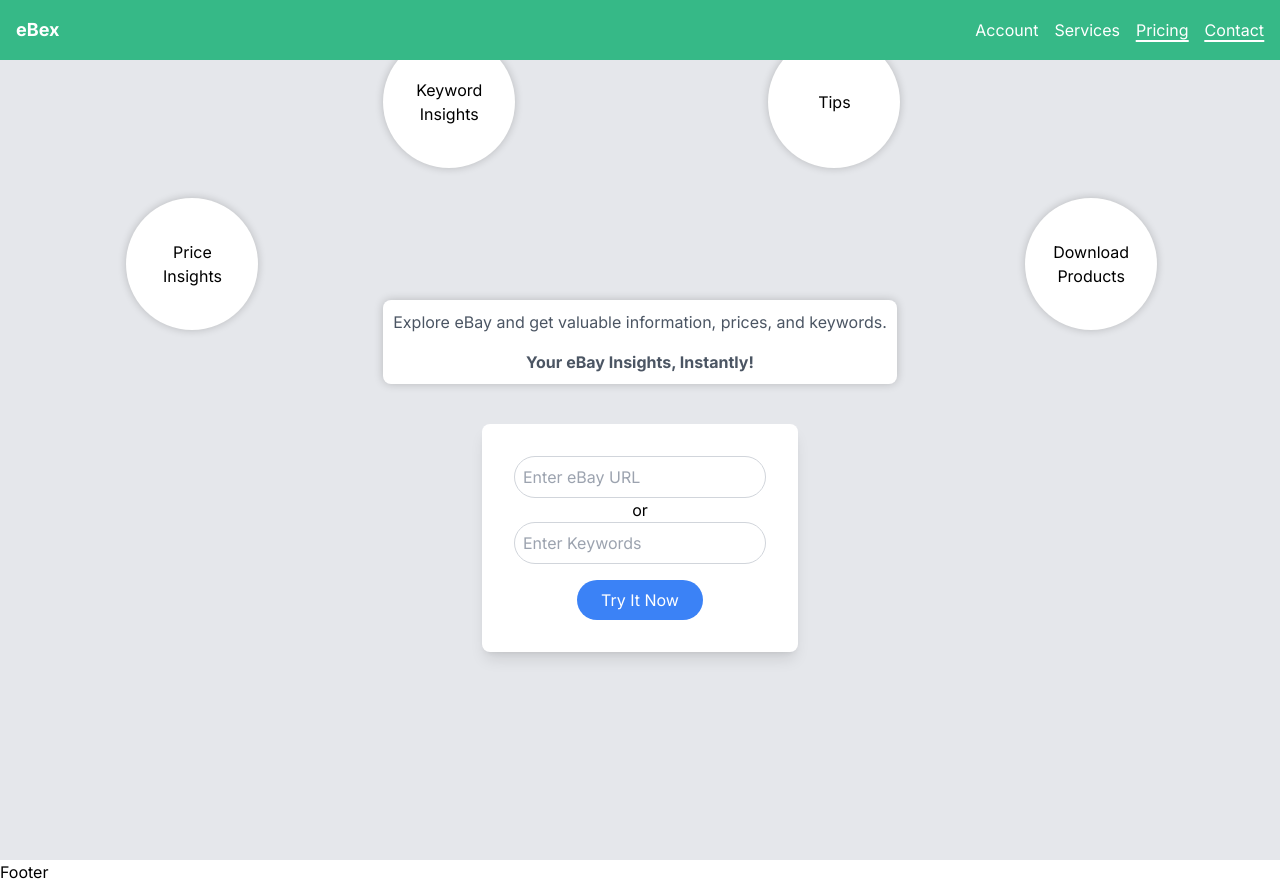
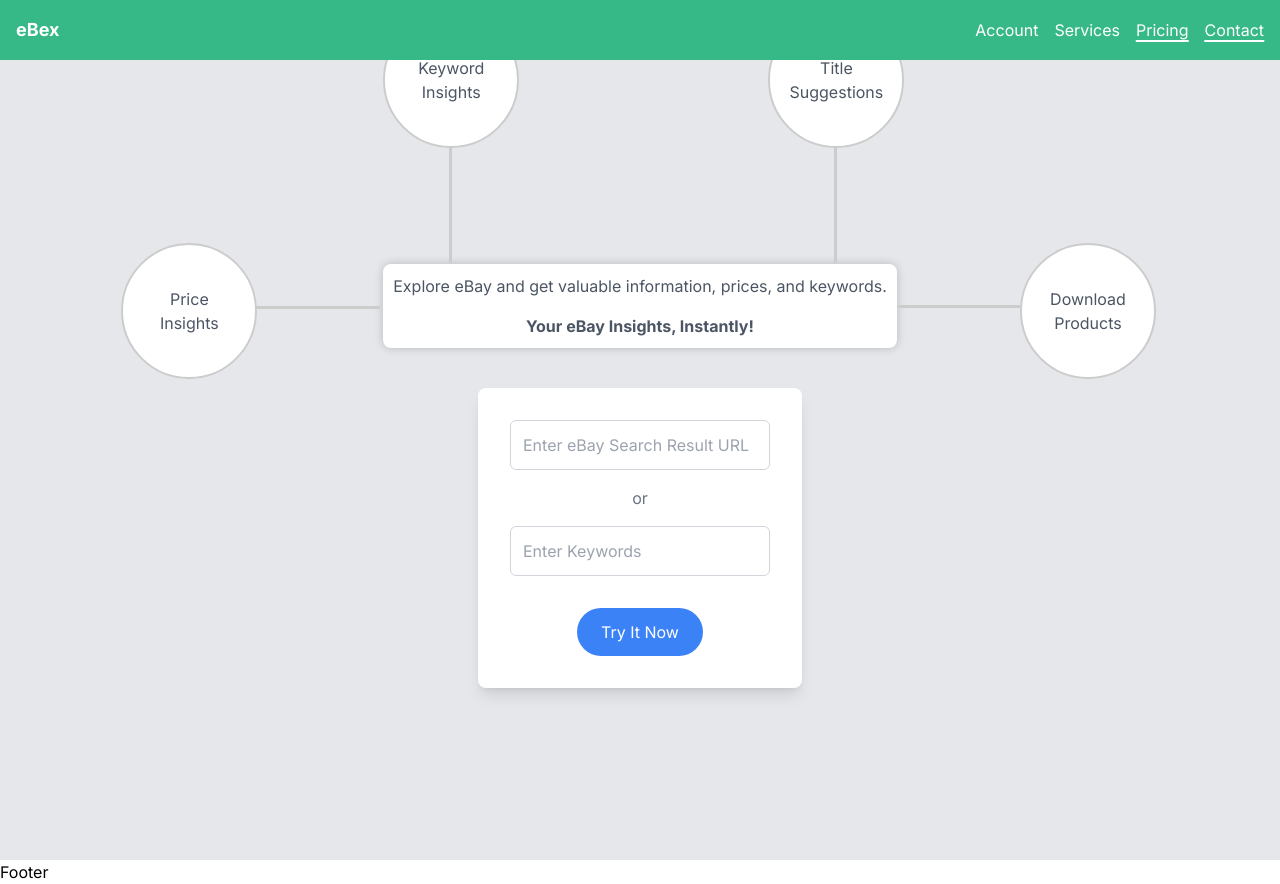
Before and after one commit to koribot/ebex-scraper-web, a Next.js app: page / in a window 1280 px wide. Built offline with nearby package versions, Linux system fonts and the light colour scheme.

Commit message:
:wrench: added/edited HomePageBody

```diff
--- a/app/globals.css
+++ b/app/globals.css
@@ -13,10 +13,64 @@
 }
 
 .branchDiv {
-  position: absolute;
+  /* position: absolute;
   background-color: #ffffff;
   padding: 50px;
   border-radius: 50%;
   box-shadow: 0 0 8px rgba(0, 0, 0, 0.2);
+  text-align: center; */
+  background: #ffffff;
+  padding: 50px;
   text-align: center;
+  border-radius: 50%;
+  border: 2px solid #ccc;
+  position: absolute;
 }
+
+.centerDiv div:nth-of-type(1):after {
+  z-index: 0;
+  content: "";
+  display: block;
+  border-left: 3px solid #ccc;
+  position: absolute;
+  height: 125px;
+  left: 193px;
+  top: 0;
+  transform: rotate(90deg);
+}
+
+.centerDiv div:nth-of-type(2):after {
+  z-index: 0;
+  content: "";
+  display: block;
+  border-left: 3px solid #ccc;
+  position: absolute;
+  height: 117px;
+  left: 64px;
+  top: 132px;
+  transform: rotate(180deg);
+}
+
+.centerDiv div:nth-of-type(3):after {
+  z-index: 0;
+  content: "";
+  display: block;
+  border-left: 3px solid #ccc;
+  position: absolute;
+  height: 117px;
+  left: 64px;
+  top: 132px;
+  transform: rotate(180deg);
+}
+
+.centerDiv div:nth-of-type(4):after {
+  z-index: 0;
+  content: "";
+  display: block;
+  border-left: 3px solid #ccc;
+  position: absolute;
+  height: 123px;
+  left: -65px;
+  top: 0;
+  transform: rotate(90deg);
+}
--- a/app/page.tsx
+++ b/app/page.tsx
@@ -1,5 +1,8 @@
+'use client'
+
 import Image from 'next/image'
 import HomePage from '../components/home/HomePage'
+import { observer } from 'mobx-react-lite';
 
 
 function Home() {
@@ -11,4 +14,4 @@ function Home() {
 }
 
 
-export default Home
+export default observer(Home)
--- a/components/home/HomePage.tsx
+++ b/components/home/HomePage.tsx
@@ -1,7 +1,10 @@
+'use client'
+
 import React from 'react'
 import Navbar from '../navbar/Navbar'
 import HomePageBody from './HomePageBody';
 import Footer from '../footer/Footer';
+import { observer } from 'mobx-react-lite';
 
 const HomePage = () => {
   return (
@@ -13,4 +16,4 @@ const HomePage = () => {
   )
 }
 
-export default HomePage
+export default observer(HomePage)
--- a/components/home/HomePageBody.tsx
+++ b/components/home/HomePageBody.tsx
@@ -2,26 +2,58 @@
 
 import React, { useEffect, useState } from 'react';
 import { observer } from 'mobx-react-lite';
+import { Formik, Field, Form, FormikHelpers } from 'formik';
+import { useStore } from '@/store/common/store';
 
-type IBranch = {
+interface IBranch {
   content: string;
   top: number | undefined;
   left: number | undefined;
 };
 
+interface FormValues {
+  ebayUrl: string;
+  keywords: string;
+}
+
+
 const Branches: IBranch[] = [
-  { content: 'Price Insights', top: -60, left: -50 },
-  { content: 'Keyword Insights', top: -200, left: 0 },
-  { content: 'Tips', top: -200, left: 75 },
-  { content: 'Download Products', top: -60, left: 125 },
+  { content: 'Price Insights', top: -25, left: -51 },
+  { content: 'Keyword Insights', top: -300, left: 0 },
+  { content: 'Title Suggestions', top: -300, left: 75 },
+  { content: 'Download Products', top: -25, left: 124 },
 ];
 
+
+
 const HomePageBody: React.FC = () => {
-  const [branches, setBranches] = useState<IBranch[]>(Branches);
+  const { HomePageStore } = useStore()
+  const {
+    ebaySearchKeyword,
+    ebayURL,
+    setEbaySearchKeywords,
+    setEbayURL
+  } = HomePageStore
+
+  const handleSubmit = (values: FormValues, { resetForm }: FormikHelpers<FormValues>) => {
+    if (values.keywords.length > 0 && values.ebayUrl.length > 0) {
+      alert("choose only")
+      return
+    }
+    if (values.keywords.length > 0) {
+      setEbaySearchKeywords(values.keywords)
+    } else {
+      setEbayURL(values.ebayUrl)
+    }
+
+    // Add your form submission logic her
+    resetForm(); // Reset the form after submission if needed
+  };
+
 
   return (
     <div className="flex flex-col gap-10 items-center justify-center h-screen bg-gray-200">
-      <div className='relative'>
+      <div>
         {/* Central div */}
         <div className="centerDiv mt-8 p-4 text-gray-600 text-center bg-white rounded-lg shadow-lg">
           <p className="mb-4">
@@ -29,10 +61,10 @@ const HomePageBody: React.FC = () => {
             and keywords.
           </p>
           <p className="font-bold">Your eBay Insights, Instantly!</p>
-        </div>
 
+          {ebaySearchKeyword}
           {/* Branch divs */}
-        {branches.map((branch: IBranch, index: number) => (
+          {Branches.map((branch: IBranch, index: number) => (
             <div
               key={index}
               className={`branchDiv`}
@@ -42,23 +74,35 @@ const HomePageBody: React.FC = () => {
             </div>
           ))}
         </div>
+      </div>
 
-      <div className="flex flex-col items-center bg-white p-8 rounded-lg shadow-lg">
-        <input
+
+      <Formik
+        initialValues={{ ebayUrl: '', keywords: '' }}
+        onSubmit={handleSubmit}
+      >
+        <Form className="flex flex-col items-center  bg-white p-8 rounded-lg shadow-lg">
+          <Field
             type="url"
-          placeholder="Enter eBay URL"
-          className="p-2 rounded-full border border-gray-300 focus:outline-none focus:ring focus:border-blue-300"
+            name="ebayUrl"
+            placeholder="Enter eBay Search Result URL"
+            className="p-3 mb-4 rounded-md border border-gray-300 focus:outline-none focus:ring focus:border-blue-300"
           />
-        or
-        <input
-          type="url"
+          <span className="text-gray-500">or</span>
+          <Field
+            type="text"
+            name="keywords"
             placeholder="Enter Keywords"
-          className="p-2 rounded-full border border-gray-300 focus:outline-none focus:ring focus:border-blue-300"
+            className="p-3 mt-4 mb-2 rounded-md border border-gray-300 focus:outline-none focus:ring focus:border-blue-300"
           />
-        <button className="mt-4 px-6 py-2 rounded-full bg-blue-500 text-white hover:bg-blue-700 focus:outline-none focus:ring focus:border-blue-300">
+          <button
+            type="submit"
+            className="mt-6 px-6 py-3 rounded-full bg-blue-500 text-white hover:bg-blue-700 focus:outline-none focus:ring focus:border-blue-300 transition duration-300"
+          >
             Try It Now
           </button>
-      </div>
+        </Form>
+      </Formik>
     </div>
   );
 };
--- /dev/null
+++ b/store/common/actions.ts
@@ -0,0 +1,9 @@
+import HomePageStore from "../data/homePage/store"
+
+interface Store {
+  HomePageStore: HomePageStore
+}
+
+export const store: Store = {
+  HomePageStore: new HomePageStore()
+}
--- /dev/null
+++ b/store/common/store.ts
@@ -0,0 +1,5 @@
+import { store } from "./actions";
+import { createContext, useContext } from "react";
+
+export const StoreContext = createContext(store);
+export const useStore = () => useContext(StoreContext);
--- /dev/null
+++ b/store/data/homePage/observable.ts
@@ -0,0 +1,14 @@
+import { makeObservable } from "mobx";
+import { makeSimpleAutoObservable } from './../../../utils/make_simple_auto_observable';
+
+
+export default class HomePageObservable {
+
+  ebayURL: string = ''
+  ebaySearchKeyword: string = ''
+
+
+  constructor() {
+    makeSimpleAutoObservable(this)
+  }
+}
--- /dev/null
+++ b/store/data/homePage/store.ts
@@ -0,0 +1,18 @@
+import HomePageObservable from "./observable";
+import { runInAction } from "mobx";
+
+
+export default class HomePageStore extends HomePageObservable {
+
+  setEbaySearchKeywords = (searchKeyword: string) => {
+    runInAction(() => {
+      this.ebaySearchKeyword = searchKeyword
+    })
+  }
+  setEbayURL = (ebayURL: string) => {
+    runInAction(() => {
+      this.ebayURL = ebayURL
+    })
+  }
+
+}
--- /dev/null
+++ b/utils/make_simple_auto_observable.ts
@@ -0,0 +1,40 @@
+import { $mobx, isObservable, makeObservable } from "mobx";
+
+const annotationsSymbol = Symbol("annotationsSymbol");
+const objectPrototype = Object.prototype;
+
+export function makeSimpleAutoObservable(target: any): void {
+  // These could be params but we hard-code them
+  const overrides = {} as any;
+  const options = {};
+
+  // Make sure nobody called makeObservable/etc. previously (eg in parent constructor)
+  if (isObservable(target)) {
+    throw new Error("Target must not be observable");
+  }
+
+  let annotations = target[annotationsSymbol];
+  if (!annotations) {
+    annotations = {};
+    let current = target;
+    while (current && current !== objectPrototype) {
+      Reflect.ownKeys(current).forEach((key) => {
+        if (key === $mobx || key === "constructor") return;
+        annotations[key] = !overrides
+          ? true
+          : key in overrides
+            ? overrides[key]
+            : true;
+      });
+      current = Object.getPrototypeOf(current);
+    }
+    // Cache if class
+    const proto = Object.getPrototypeOf(target);
+    if (proto && proto !== objectPrototype) {
+
+      Object.defineProperty(proto, annotationsSymbol, { value: annotations });
+    }
+  }
+
+  return makeObservable(target, annotations, options);
+}
```
Lines whose indentation alone changed are shown as unchanged.
